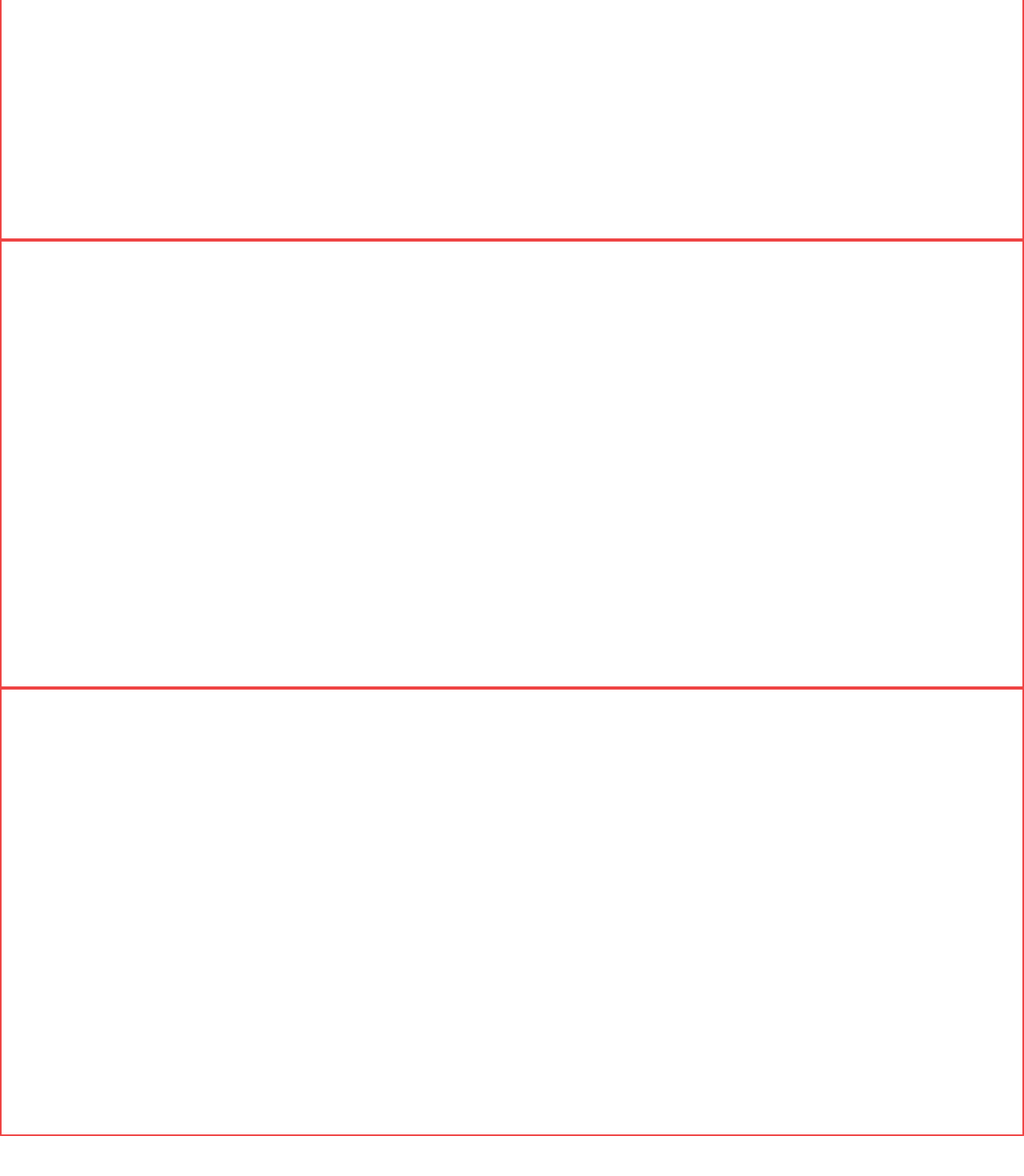
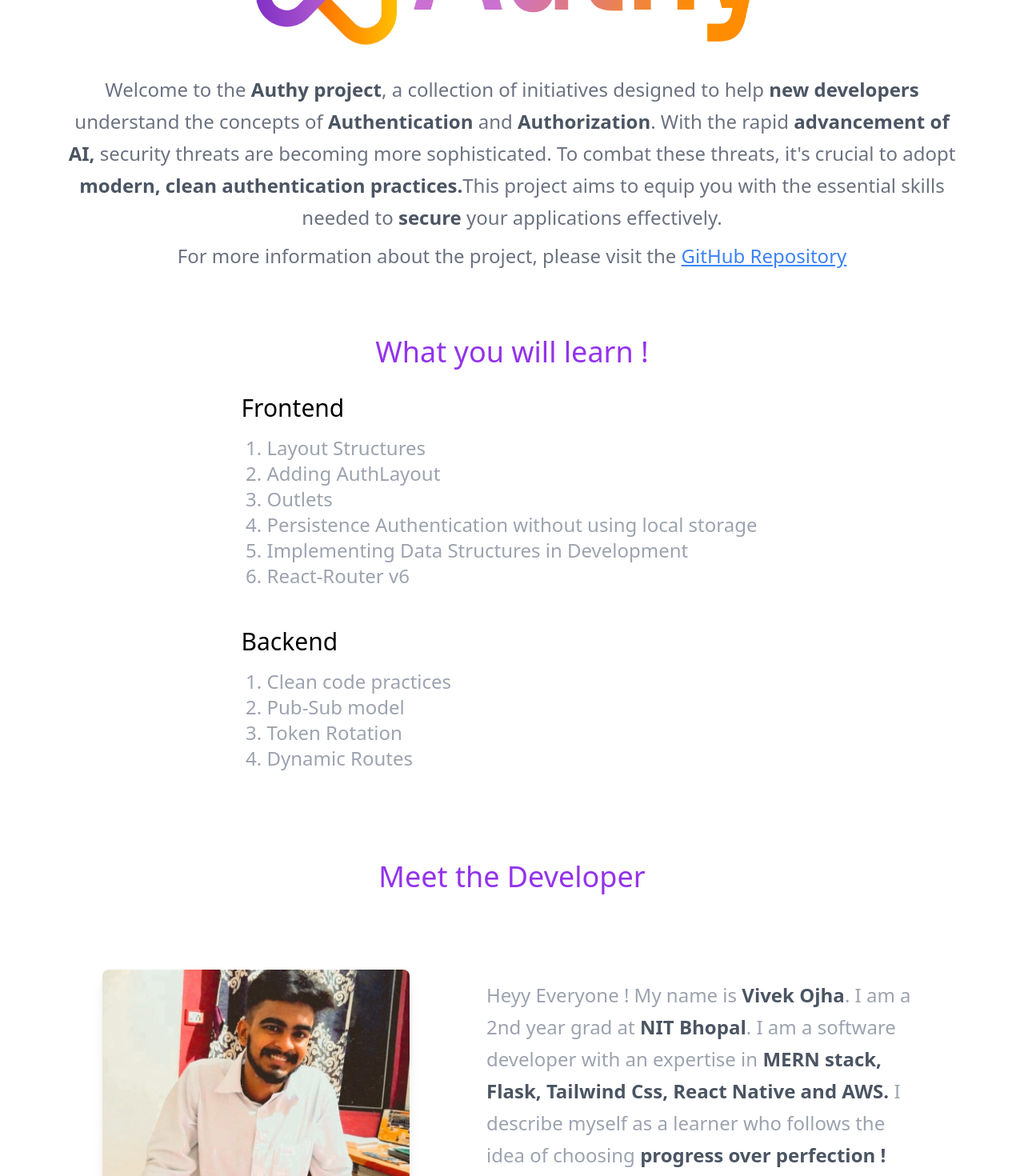
Before and after one commit to Maverick-08/Authy, a React (Vite) app in the folder Project-1/client/: page / in a window 1280 px wide. Shown: the part 260-1730 px from the top of the page at 80% size. Before the commit the page ends 1680 px from the top, so only its background shows below. Built offline with nearby package versions, Linux system fonts and the light colour scheme; what short-unique-id would draw is missing.

Commit message:
Home section completed

```diff
--- a/Project-1/client/src/App.jsx
+++ b/Project-1/client/src/App.jsx
@@ -30,7 +30,9 @@ function App() {
               </Route>
             </Route>
 
-            <Route path="/prompt" element={<PromptLogin />}/>
+            <Route element={<MainLayout />}>
+              <Route path="/prompt" element={<PromptLogin />} />
+            </Route>
           </Routes>
         </BrowserRouter>
       </RecoilRoot>
--- a/Project-1/client/src/pages/Home.jsx
+++ b/Project-1/client/src/pages/Home.jsx
@@ -1,15 +1,103 @@
-import React from 'react'
+import React from "react";
+import Logo from "../assets/images/Logo.png";
+import DeveloperImage from "../assets/images/Developer.jpg"
 
 const Home = () => {
   return (
     <div>
-      <div id='About' className='h-[70vh] w-full border-2 border-red-500'>
+      <div
+        id="About"
+        className="w-full pt-24 flex flex-col gap-8 justify-center items-center"
+      >
+        <img src={Logo} alt="Logo" className="w-[50vw] h-56" />
+        <div className="w-[90vw] text-center px-4 text-2xl text-gray-500 leading-10">
+          <p>
+            Welcome to the{" "}
+            <span className="text-gray-600 font-semibold">Authy project</span>,
+            a collection of initiatives designed to help
+            <span className="text-gray-600 font-semibold">
+              {" "}
+              new developers
+            </span>{" "}
+            understand the concepts of{" "}
+            <span className="text-gray-600 font-semibold">
+              Authentication
+            </span>{" "}
+            and{" "}
+            <span className="text-gray-600 font-semibold">Authorization</span>.
+            With the rapid{" "}
+            <span className="text-gray-600 font-semibold">
+              advancement of AI,
+            </span>{" "}
+            security threats are becoming more sophisticated. To combat these
+            threats, it's crucial to adopt{" "}
+            <span className="text-gray-600 font-semibold">
+              modern, clean authentication practices.
+            </span>
+            This project aims to equip you with the essential skills needed to{" "}
+            <span className="text-gray-600 font-semibold">secure</span> your
+            applications effectively.
+          </p>
+          <p className="mt-2">
+            For more information about the project, please visit the{" "}
+            <a
+              href="https://github.com/Maverick-08/Authentication"
+              target="_blank"
+              rel="noopener noreferrer"
+              className="text-blue-500 underline"
+            >
+              GitHub Repository
+            </a>
+          </p>
+        </div>
+      </div>
+      <div id="Topics">
+        <div className="w-full flex flex-col justify-center items-center gap-8 pt-20">
+          <p className="text-4xl text-purple-600 font-medium">
+            What you will learn !
+          </p>
+          <div className="flex flex-col gap-8">
+            <div>
+              <p className="text-3xl font-regular">Frontend</p>
+              <ul className="list-decimal px-8 py-4">
+                <li className="text-2xl text-gray-400">Layout Structures</li>
+                <li className="text-2xl text-gray-400">Adding AuthLayout</li>
+                <li className="text-2xl text-gray-400">Outlets</li>
+                <li className="text-2xl text-gray-400">
+                  Persistence Authentication without using local storage
+                </li>
+                <li className="text-2xl text-gray-400">
+                  Implementing Data Structures in Development
+                </li>
+                <li className="text-2xl text-gray-400">React-Router v6</li>
+              </ul>
+            </div>
+            <div>
+              <p className="text-3xl font-regular">Backend</p>
+              <ul className="list-decimal px-8 py-4">
+                <li className="text-2xl text-gray-400">Clean code practices</li>
+                <li className="text-2xl text-gray-400">Pub-Sub model</li>
+                <li className="text-2xl text-gray-400">Token Rotation</li>
+                <li className="text-2xl text-gray-400">Dynamic Routes</li>
+              </ul>
+            </div>
+          </div>
+        </div>
+      </div>
+      <div
+        id="Developer"
+        className="h-[100vh] w-full"
+      >
+        <div className="w-full flex flex-col gap-24 justify-center items-center pt-24">
+          <p className="text-4xl text-purple-600 font-medium">Meet the Developer</p>
+          <div className="w-[80vw] flex gap-24 items-center">
+            <img src={DeveloperImage} alt="" className="w-96 h-96 rounded-lg shadow-lg"/>
+            <p className="text-2xl text-gray-400 leading-10">Heyy Everyone ! My name is <span className="text-gray-600 font-semibold">Vivek Ojha</span>. I am a 2nd year grad at <span className="text-gray-600 font-semibold">NIT Bhopal</span>. I am a software developer with an expertise in <span className="text-gray-600 font-semibold">MERN stack, Flask, Tailwind Css, React Native and AWS.</span> I describe myself as a learner who follows the idea of choosing <span className="text-gray-600 font-semibold">progress over perfection !</span> This ideology keep me going to <span className="text-gray-600 font-semibold">learn new stuff</span> and figuring out a way to <span className="text-gray-600 font-semibold">implement</span> it in native projects!</p>
+          </div>
+        </div>
+      </div>
+    </div>
+  );
+};
 
-      </div>
-      <div id='Topics' className='h-[70vh] w-full border-2 border-red-500'></div>
-      <div id='Developer' className='h-[70vh] w-full border-2 border-red-500'></div>
-    </div>
-  )
-}
-
-export default Home
+export default Home;
```
Also changed, not shown: Project-1/client/src/assets/images/Developer.jpg (added), Project-1/client/src/assets/images/Logo.png (added).
